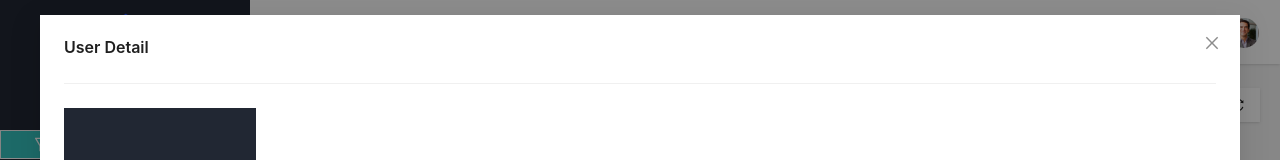
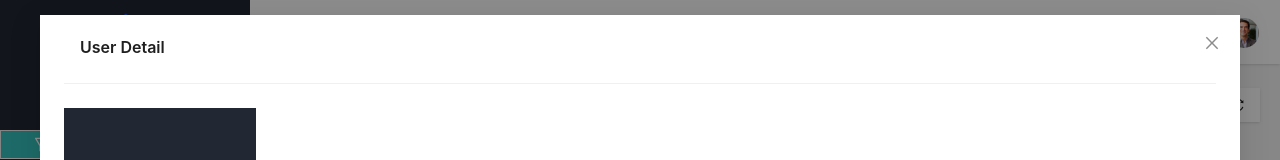
Before and after one commit to mohdsazidkhan/next-gen-ai, a React (Create React App) app: page /search in a window 1280 px wide. Both pictures are taken after a click on the element 1227 px from the left and 236 px from the top of the page. Shown: the top 160 px of the page. Built offline with nearby package versions, Linux system fonts and the light colour scheme.

Commit message:
Modal Heading

```diff
--- a/src/pages/Search.js
+++ b/src/pages/Search.js
@@ -498,7 +498,7 @@ const Search = () => {
             </Form>
           </Modal>
           <Modal
-        title={<div className="text-md font-semibold">User Detail</div>}
+        title={<div className="text-md font-semibold ms-2 lg:ms-4">User Detail</div>}
         open={isDModalOpen}
         onCancel={handleDCancel}
         footer={null}
```
